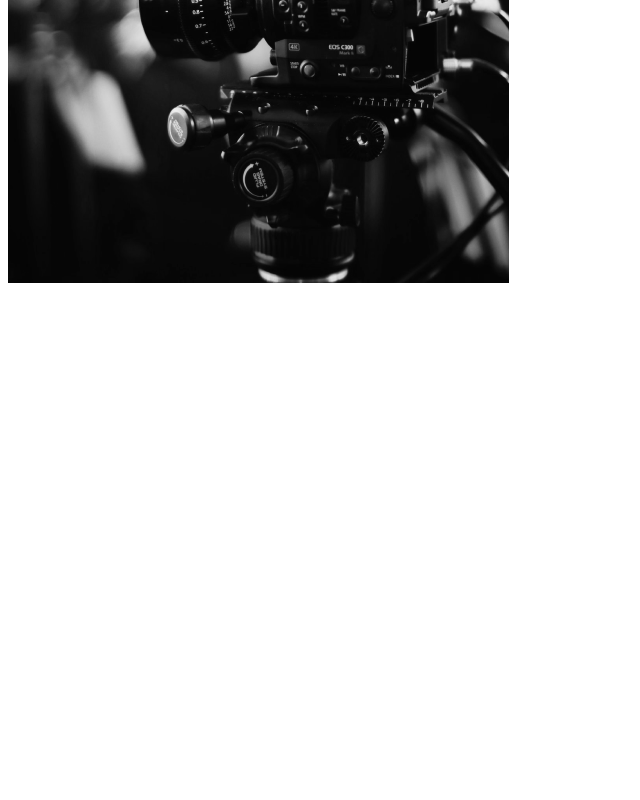
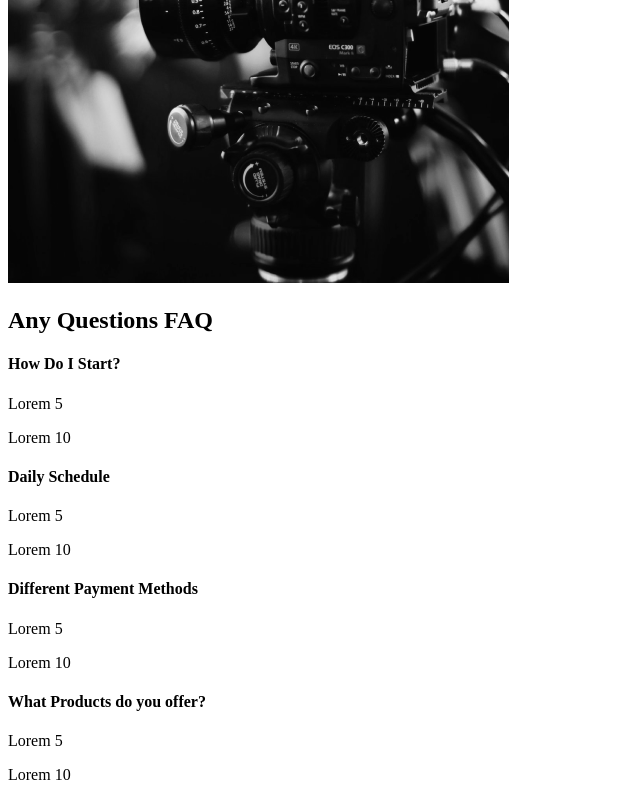
Before and after one commit to AJP888/capture-Website, a React (Create React App) app: page / in a window 1280 px wide. Shown: the part 2099-2899 px from the top of the page, without its empty margins (0-640 px from the left). Before the commit the page ends 2394 px from the top, so only its background shows below. Built offline with nearby package versions, Linux system fonts and the light colour scheme.

Commit message:
4. Faq Section

```diff
--- /dev/null
+++ b/src/components/FaqSection.js
@@ -0,0 +1,41 @@
+import React from "react";
+
+const FaqSection = () => {
+  return (
+    <div className="faq">
+      <h2>
+        Any Questions <span>FAQ</span>
+      </h2>
+      <div className="question">
+        <h4>How Do I Start? </h4>
+        <div className="answer">
+          <p>Lorem 5</p>
+          <p>Lorem 10</p>
+        </div>
+      </div>
+      <div className="question">
+        <h4>Daily Schedule </h4>
+        <div className="answer">
+          <p>Lorem 5</p>
+          <p>Lorem 10</p>
+        </div>
+      </div>
+      <div className="question">
+        <h4>Different Payment Methods </h4>
+        <div className="answer">
+          <p>Lorem 5</p>
+          <p>Lorem 10</p>
+        </div>
+      </div>
+      <div className="question">
+        <h4>What Products do you offer? </h4>
+        <div className="answer">
+          <p>Lorem 5</p>
+          <p>Lorem 10</p>
+        </div>
+      </div>
+    </div>
+  );
+};
+
+export default FaqSection;
--- a/src/pages/AboutUs.js
+++ b/src/pages/AboutUs.js
@@ -3,12 +3,14 @@
 // Page Component
 import AboutSection from "../components/AboutSection";
 import ServiceSection from "../components/ServiceSection";
+import FaqSection from "../components/FaqSection";
 
 const AboutUs = () => {
   return (
     <>
       <AboutSection />
       <ServiceSection />
+      <FaqSection />
     </>
   );
 };
```
